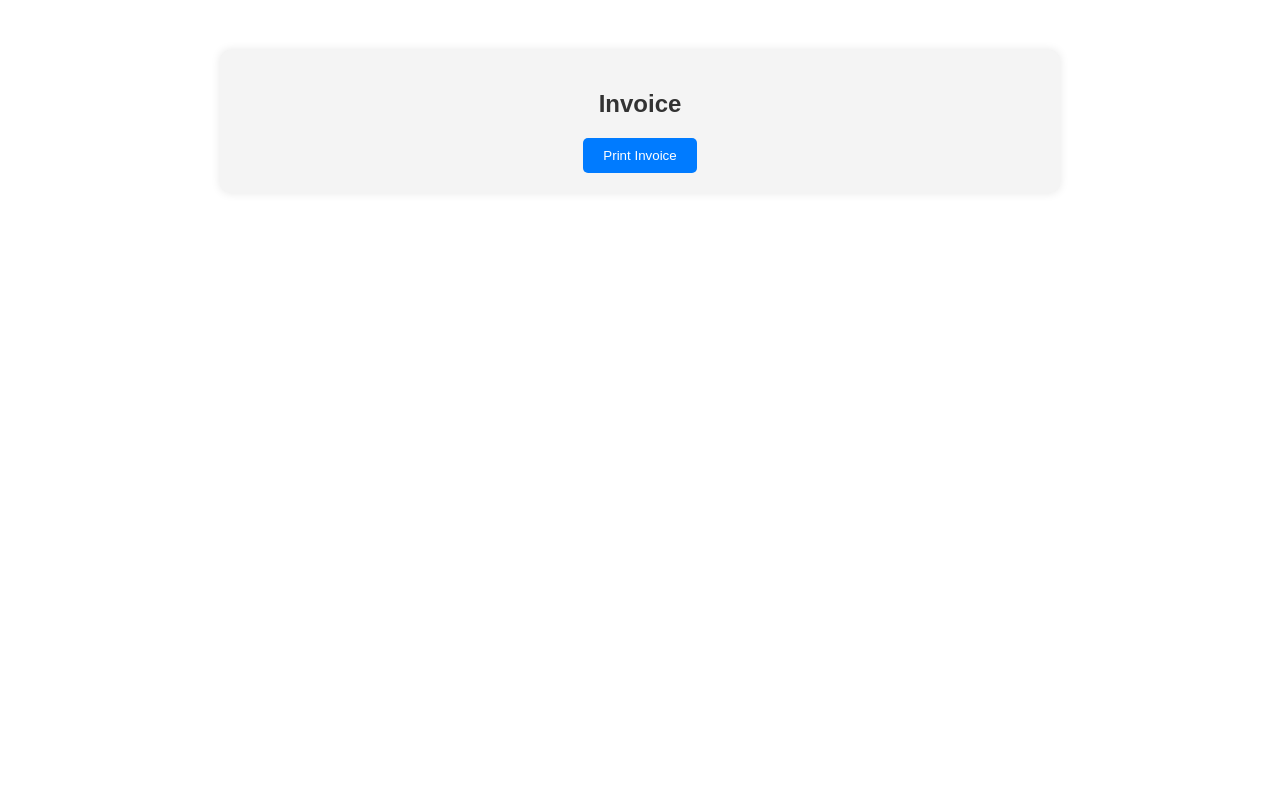
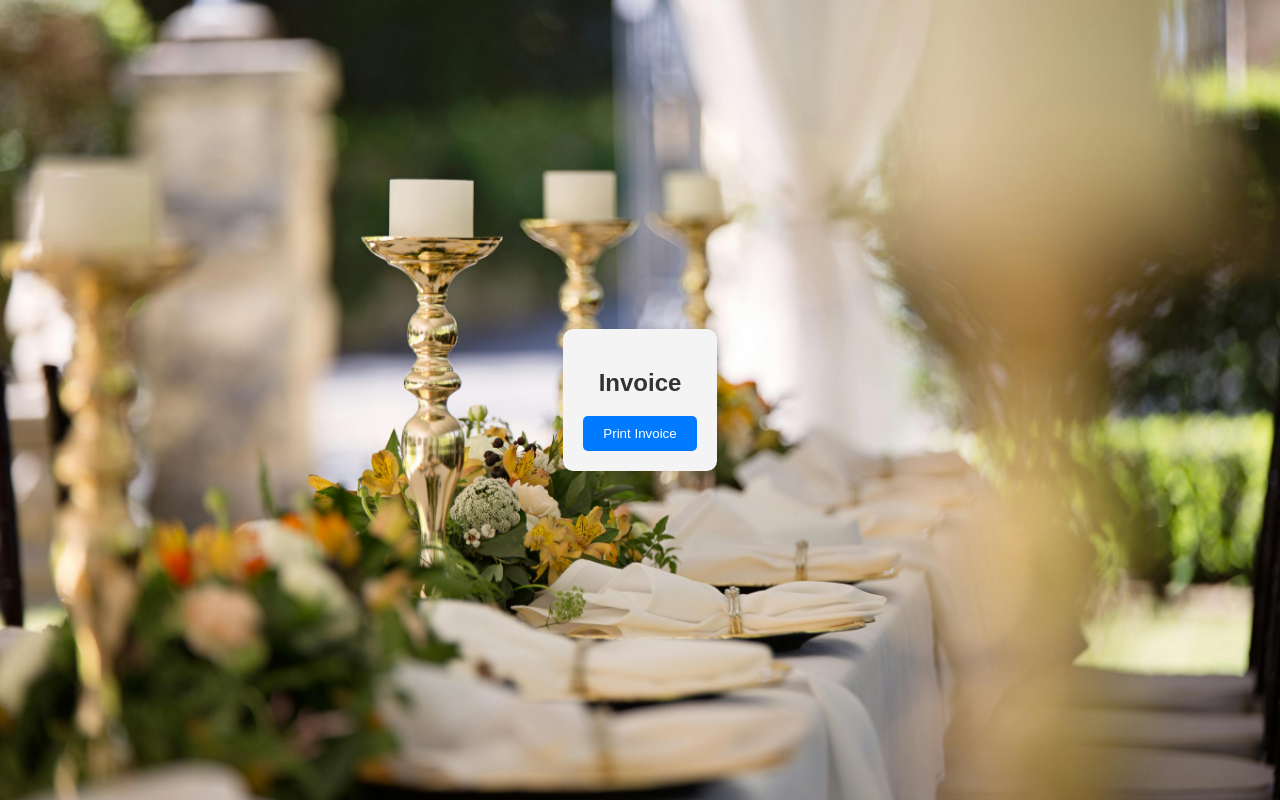
Before and after one commit to rahilmuhammedck/Event-management-booking-, a plain HTML site: page invoice.html in a window 1280 px wide. Drawn offline with Linux system fonts and the light colour scheme.

Commit message:
Update invoice.html

```diff
--- a/invoice.html
+++ b/invoice.html
@@ -6,7 +6,7 @@
     <title>Invoice - Event Management Booking</title>
     <link rel="stylesheet" href="styles.css">
 </head>
-<body>
+<body class="invoice-bg">
     <div class="container">
         <h2>Invoice</h2>
         <div id="invoiceDetails">
```
